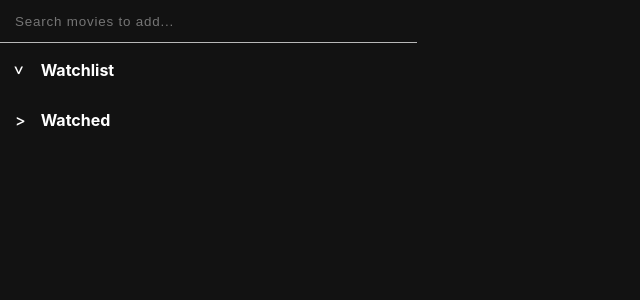
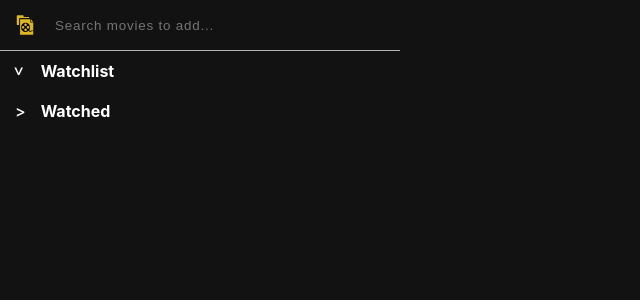
Before and after one commit to TeemuTallskog/movie-watchlist, a React (Create React App) app: page / in a window 1280 px wide. Shown: the top 300 px of the page, without its empty margins (0-640 px from the left). Built offline with nearby package versions, Linux system fonts and the light colour scheme; the HTML template or start-up script is replaced by a standard one.

Commit message:
Add logo to header

```diff
--- a/src/components/MovieSearch.js
+++ b/src/components/MovieSearch.js
@@ -1,6 +1,7 @@
 import React, { useState, useRef, useEffect } from "react";
 import MovieList from "./MovieList";
 import "../resources/css/MovieSearch.css"
+import Logo from "../resources/icons/logo.svg"
 
 const MovieSearch = ({setMovies}) => {
     const [search, setSearch ] = useState('')
@@ -59,6 +60,7 @@ const MovieSearch = ({setMovies}) => {
 
     return (
         <div ref={textAreaRef} className="InputContainer">
+            <img src={Logo} alt="logo" id="logo"></img>
             <input
                 className="search-field"
                 type="text"
@@ -66,7 +68,7 @@ const MovieSearch = ({setMovies}) => {
                 value={search}
                 onChange={onChange}
                 autoComplete="off"
-                placeholder="Search movies to add..."d
+                placeholder="Search movies to add..."
             />
             <div className={isOpen ? "" : 'hide-dropdown'}><MovieList movies={options} containerClass="search-result-container" itemOnClick={saveMovie}/></div>
         </div>
--- a/src/index.css
+++ b/src/index.css
@@ -3,7 +3,7 @@
   --clr-secondary: black;
   --clr-background: #121212;
   --clr-background-hover: #323232;
-  --clr-border: rgba(255,255,255,0.7);
+  --clr-border: rgb(179,179,179);
   --clr-btn-background: white;
   --clr-btn-background-hover: gray;
   --clr-text-normal: white;
@@ -15,7 +15,7 @@
 
 body {
   margin: 0;
-  padding-top: 40px;
+  padding-top: 50px;
   min-width: 400px;
   overflow-x: hidden;
   overflow-y: hidden;
--- a/src/resources/css/Collapsible.css
+++ b/src/resources/css/Collapsible.css
@@ -1,5 +1,5 @@
 .collapsible {
-    margin-top: 20px;
+    margin-top: 10px;
     margin-bottom: 10px;
 }
 
--- a/src/resources/css/MovieList.css
+++ b/src/resources/css/MovieList.css
@@ -17,6 +17,7 @@ li {
 
 .search-result-container li :hover{
     cursor: pointer;
+    background-color: var(--clr-background-hover);
 }
 
 .sort-button {
--- a/src/resources/css/MovieSearch.css
+++ b/src/resources/css/MovieSearch.css
@@ -1,17 +1,35 @@
 
 .search-field{
-    width: 400px;
-    height: 40px;
+    max-width: 345px;
+    width: 345px;
+    height: 50px;
     border: none;
-    border-bottom: 1px solid var(--clr-border);
     outline: none;
     background-color: var(--clr-background);
+    border-bottom: 1px solid var(--clr-border);
     border-radius: 0px;
-    padding-left: 15px;
     letter-spacing: 0.8px;
     color: var(--clr-text-normal);
     font-size: 13.4px;
     position: fixed;
     top: 0;
+    margin-left: 55px;
     z-index: 10;
-  }
+    padding: 0;
+}
+
+#logo{
+  position: fixed;
+  width: 20px;
+  height: 20px;
+  padding: 15px 20px 15px 15px;
+  top: 0;
+  z-index: 11;
+  border-bottom: 1px solid var(--clr-border);
+}
+
+
+.InputContainer {
+  max-width: 400px;
+  border-bottom: 1px solid var(--clr-border);
+}
```
